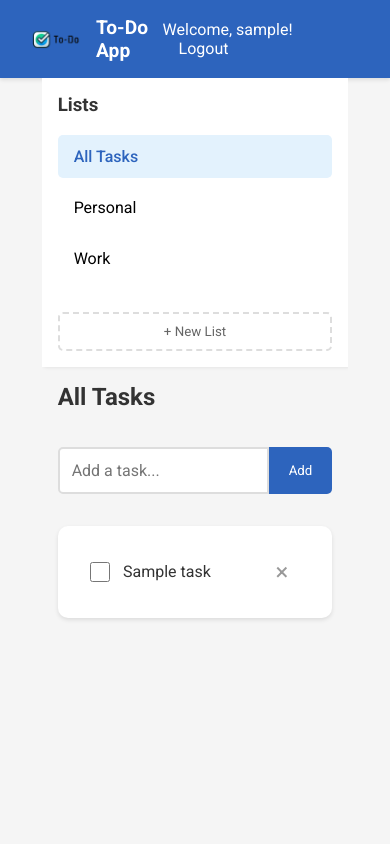
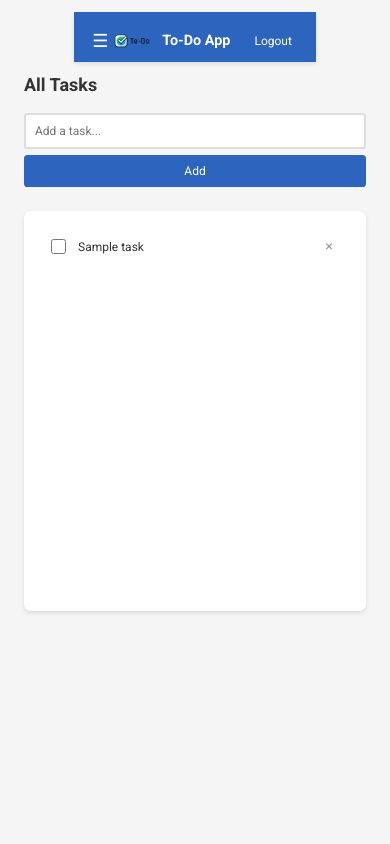
Before and after one commit to Ishaan-Mishra01/Software-Engineering-AT3-To-Do-App_IM, a Flask app: template templates/home.html in a window 390 px wide. Run offline with Flask 3, Linux system fonts and the light colour scheme; the template is opened without the code that fills it: most values are stand-ins (such as "Sample title", 1, 10 or a date in 2020).

Commit message:
Fix CSS scaling issues and improve responsive design
- Add CSS variables for consistent theming and sizing
- Replace fixed units with responsive rem and viewport units
- Implement mobile-friendly hamburger menu with sidebar toggle
- Fix dashboard layout to properly fill available space
- Add comprehensive media queries for all device sizes
- Improve form styling with better touch targets
- Update README with detailed project documentation
- Fix login page display issues and route handling
- Add hover states and smooth transitions throughout

Co-Authored-By: Claude <noreply@anthropic.com>

```diff
--- a/app/routes.py
+++ b/app/routes.py
@@ -8,6 +8,12 @@ from app.models import load_data, save_data
 main = Blueprint('main', __name__)
 
 @main.route('/')
+def index():
+    if 'user' not in session:
+        return redirect(url_for('main.login'))
+    return redirect(url_for('main.home'))
+
+@main.route('/home')
 def home():
     if 'user' not in session:
         return redirect(url_for('main.login'))
--- a/static/css/base.css
+++ b/static/css/base.css
@@ -6,37 +6,81 @@
     padding: 0;
 }
 
+/* Root variables for consistent scaling */
+:root {
+    --base-font-size: 16px;
+    --header-height: 60px;
+    --sidebar-width: 250px;
+    --primary-color: #2D64BD;
+    --primary-hover: #4477c8;
+    --text-dark: #333;
+    --text-light: #666;
+    --border-color: #ddd;
+    --shadow: 0 2px 4px rgba(0, 0, 0, 0.1);
+}
+
+/* Responsive font sizing */
+html {
+    font-size: var(--base-font-size);
+}
+
+@media (max-width: 768px) {
+    html {
+        font-size: 14px;
+    }
+}
+
+@media (max-width: 480px) {
+    html {
+        font-size: 12px;
+    }
+}
+
 /* Login Page Styles */
 body {
     background: linear-gradient(#62d09b37, #4BA6E8);
-    height: 100vh;
+    min-height: 100vh;
     width: 100%;
     display: flex;
     justify-content: center;
     align-items: center;
+    padding: 1rem;
+    margin: 0;
 }
 
 .login-form-container {
     background-color: white;
-    border-radius: 15px;
+    border-radius: 1rem;
     box-shadow: 5px 5px 15px rgba(0, 0, 0, 0.15);
-    width: 50%;
-    max-width: 500px;
-    padding: 2em;
+    width: min(90%, 500px);
+    min-width: 300px;
+    padding: 2rem;
     display: flex;
     flex-direction: column;
     align-items: center;
     justify-content: center;
+    position: relative;
+    z-index: 10;
 }
 
 .login-form-container .logo {
-    width: 7em;
-    margin-bottom: 1em;
+    width: 7rem;
+    max-width: 120px;
+    height: auto;
+    margin-bottom: 1rem;
+    display: block;
+}
+
+/* Hide broken image icon */
+.login-form-container .logo:not([src]),
+.login-form-container .logo[src=""] {
+    display: none;
 }
 
 .login-form-container h2 {
-    color: #333;
-    margin-bottom: 1.5em;
+    color: var(--text-dark);
+    margin-bottom: 1.5rem;
+    font-size: 1.5rem;
 }
 
 .input-fields {
@@ -45,64 +89,74 @@ body {
 
 .input-field {
     width: 100%;
-    margin-bottom: 1em;
+    margin-bottom: 1rem;
 }
 
 .input-field label {
     display: block;
-    color: #555;
+    color: var(--text-light);
     font-weight: 500;
-    margin-bottom: 0.5em;
+    margin-bottom: 0.5rem;
+    font-size: 0.95rem;
 }
 
 .input-field input {
     width: 100%;
-    height: 3em;
-    border-radius: 8px;
-    padding: 1em;
-    border: 2px solid #ddd;
-    font-size: 1em;
+    min-height: 3rem;
+    border-radius: 0.5rem;
+    padding: 0.75rem 1rem;
+    border: 2px solid var(--border-color);
+    font-size: 1rem;
     transition: border-color 0.3s;
 }
 
 .input-field input:focus {
     outline: none;
-    border-color: #2D64BD;
+    border-color: var(--primary-color);
 }
 
 .submit-button {
-    height: 3em;
+    min-height: 3rem;
     width: 100%;
-    margin-top: 1em;
-    border-radius: 15px;
+    margin-top: 1rem;
+    border-radius: 1rem;
     border: none;
-    background-color: #2D64BD;
+    background-color: var(--primary-color);
     color: white;
-    font-size: 1em;
+    font-size: 1rem;
     font-weight: 500;
     cursor: pointer;
     transition: background-color 0.3s;
+    padding: 0.75rem;
 }
 
 .submit-button:hover {
-    background-color: #4477c8;
+    background-color: var(--primary-hover);
 }
 
 /* Home Page Styles */
 .home-body {
     background: #f5f5f5;
+    min-height: 100vh;
     height: 100vh;
     display: flex;
     flex-direction: column;
+    margin: 0;
+    overflow: hidden;
 }
 
 .header {
-    background-color: #2D64BD;
-    padding: 1em 2em;
+    background-color: var(--primary-color);
+    padding: 1rem 2rem;
+    height: var(--header-height);
+    min-height: var(--header-height);
     display: flex;
     justify-content: space-between;
     align-items: center;
-    box-shadow: 0 2px 4px rgba(0, 0, 0, 0.1);
+    box-shadow: var(--shadow);
+    flex-wrap: wrap;
+    gap: 1rem;
+    flex-shrink: 0;
 }
 
 .header-left {
@@ -111,20 +165,21 @@ body {
 }
 
 .header-left .logo {
-    width: 3em;
-    margin-right: 1em;
+    width: 3rem;
+    max-width: 50px;
+    margin-right: 1rem;
 }
 
 .header-left h1 {
     color: white;
-    font-size: 1.5em;
+    font-size: clamp(1.2rem, 3vw, 1.5rem);
 }
 
 .nav-link {
     color: white;
     text-decoration: none;
-    padding: 0.5em 1em;
-    border-radius: 5px;
+    padding: 0.5rem 1rem;
+    border-radius: 0.3rem;
     transition: background-color 0.3s;
 }
 
@@ -136,31 +191,40 @@ body {
     display: flex;
     flex: 1;
     overflow: hidden;
+    height: calc(100vh - var(--header-height));
+    width: 100%;
 }
 
 .sidebar {
-    width: 250px;
+    width: var(--sidebar-width);
+    min-width: var(--sidebar-width);
     background-color: white;
-    padding: 2em;
+    padding: 2rem;
     box-shadow: 2px 0 4px rgba(0, 0, 0, 0.1);
+    overflow-y: auto;
+    transition: transform 0.3s ease;
+    flex-shrink: 0;
+    height: 100%;
 }
 
 .sidebar h3 {
-    color: #333;
-    margin-bottom: 1em;
+    color: var(--text-dark);
+    margin-bottom: 1rem;
+    font-size: 1.2rem;
 }
 
 .todo-lists {
     list-style: none;
-    margin-bottom: 2em;
+    margin-bottom: 2rem;
 }
 
 .list-item {
-    padding: 0.75em 1em;
-    margin-bottom: 0.5em;
-    border-radius: 5px;
+    padding: 0.75rem 1rem;
+    margin-bottom: 0.5rem;
+    border-radius: 0.3rem;
     cursor: pointer;
     transition: background-color 0.3s;
+    font-size: 0.95rem;
 }
 
 .list-item:hover {
@@ -169,82 +233,103 @@ body {
 
 .list-item.active {
     background-color: #e3f2fd;
-    color: #2D64BD;
+    color: var(--primary-color);
     font-weight: 500;
 }
 
 .add-list-btn {
     width: 100%;
-    padding: 0.75em;
-    border: 2px dashed #ddd;
+    padding: 0.75rem;
+    border: 2px dashed var(--border-color);
     background-color: transparent;
-    border-radius: 5px;
-    color: #666;
+    border-radius: 0.3rem;
+    color: var(--text-light);
     cursor: pointer;
     transition: all 0.3s;
+    font-size: 0.95rem;
 }
 
 .add-list-btn:hover {
-    border-color: #2D64BD;
-    color: #2D64BD;
+    border-color: var(--primary-color);
+    color: var(--primary-color);
 }
 
 .todo-container {
     flex: 1;
-    padding: 2em;
+    padding: 2rem 3rem;
     overflow-y: auto;
+    min-width: 0;
+    height: 100%;
+    width: 100%;
+    max-width: 1200px;
+    margin: 0 auto;
 }
 
 .todo-container h2 {
-    color: #333;
-    margin-bottom: 1.5em;
+    color: var(--text-dark);
+    margin-bottom: 1.5rem;
+    font-size: clamp(1.5rem, 3vw, 2rem);
 }
 
 .add-task {
     display: flex;
-    margin-bottom: 2em;
+    margin-bottom: 2rem;
+    gap: 0.5rem;
+    width: 100%;
+    max-width: 800px;
 }
 
 .task-input {
     flex: 1;
-    padding: 0.75em;
-    border: 2px solid #ddd;
-    border-radius: 5px 0 0 5px;
-    font-size: 1em;
+    padding: 0.75rem;
+    border: 2px solid var(--border-color);
+    border-radius: 0.3rem;
+    font-size: 1rem;
     transition: border-color 0.3s;
+    min-width: 0;
 }
 
 .task-input:focus {
     outline: none;
-    border-color: #2D64BD;
+    border-color: var(--primary-color);
 }
 
 .add-task-btn {
-    padding: 0.75em 1.5em;
-    background-color: #2D64BD;
+    padding: 0.75rem 1.5rem;
+    background-color: var(--primary-color);
     color: white;
     border: none;
-    border-radius: 0 5px 5px 0;
+    border-radius: 0.3rem;
     cursor: pointer;
     transition: background-color 0.3s;
+    font-size: 1rem;
+    white-space: nowrap;
 }
 
 .add-task-btn:hover {
-    background-color: #4477c8;
+    background-color: var(--primary-hover);
 }
 
 .tasks {
     background-color: white;
-    border-radius: 10px;
-    padding: 1em;
-    box-shadow: 0 2px 4px rgba(0, 0, 0, 0.1);
+    border-radius: 0.6rem;
+    padding: 1.5rem;
+    box-shadow: var(--shadow);
+    min-height: 400px;
+    width: 100%;
 }
 
 .task-item {
     display: flex;
     align-items: center;
-    padding: 1em;
+    padding: 1rem 1.5rem;
     border-bottom: 1px solid #eee;
+    gap: 1rem;
+    transition: background-color 0.2s;
+}
+
+.task-item:hover {
+    background-color: #f8f9fa;
 }
 
 .task-item:last-child {
@@ -252,18 +337,20 @@ body {
 }
 
 .task-checkbox {
-    margin-right: 1em;
-    width: 20px;
-    height: 20px;
+    width: 1.25rem;
+    height: 1.25rem;
     cursor: pointer;
+    flex-shrink: 0;
 }
 
 .task-text {
     flex: 1;
-    color: #333;
+    color: var(--text-dark);
+    font-size: 1rem;
+    word-break: break-word;
 }
 
-.task-checkbox:checked + .task-text {
+.task-checkbox:checked ~ .task-text {
     text-decoration: line-through;
     color: #999;
 }
@@ -272,42 +359,159 @@ body {
     background-color: transparent;
     border: none;
     color: #999;
-    font-size: 1.5em;
+    font-size: 1.5rem;
     cursor: pointer;
-    padding: 0 0.5em;
+    padding: 0 0.5rem;
     transition: color 0.3s;
+    flex-shrink: 0;
 }
 
 .delete-task:hover {
     color: #ff4444;
 }
 
+/* Empty state */
+.empty-state {
+    text-align: center;
+    color: var(--text-light);
+    padding: 3rem;
+    font-size: 1.1rem;
+}
+
+/* Content wrapper for better spacing */
+.content-wrapper {
+    width: 100%;
+    max-width: 1400px;
+    margin: 0 auto;
+    height: 100%;
+}
+
 /* Responsive Design */
+
+/* Mobile menu toggle button (hidden by default) */
+.mobile-menu-toggle {
+    display: none;
+    background: none;
+    border: none;
+    color: white;
+    font-size: 1.5rem;
+    cursor: pointer;
+    padding: 0.5rem;
+}
+
+/* Tablet styles */
 @media (max-width: 768px) {
-    .login-form-container {
-        width: 90%;
+    :root {
+        --sidebar-width: 200px;
+    }
+
+    .header {
+        padding: 1rem;
+    }
+
+    .header-right span {
+        display: none;
     }
 
     .sidebar {
-        width: 200px;
+        position: fixed;
+        left: 0;
+        top: var(--header-height);
+        height: calc(100vh - var(--header-height));
+        transform: translateX(-100%);
+        z-index: 100;
     }
 
-    .header-left h1 {
-        font-size: 1.2em;
+    .sidebar.active {
+        transform: translateX(0);
+    }
+
+    .mobile-menu-toggle {
+        display: block;
+    }
+
+    .todo-container {
+        padding: 1.5rem;
+        max-width: none;
+    }
+
+    .add-task {
+        flex-wrap: wrap;
+    }
+
+    .add-task-btn {
+        width: 100%;
     }
 }
 
+/* Mobile styles */
 @media (max-width: 480px) {
+    :root {
+        --header-height: 50px;
+    }
+
+    .login-form-container {
+        padding: 1.5rem;
+    }
+
     .main-content {
         flex-direction: column;
     }
 
     .sidebar {
+        position: static;
+        transform: none;
         width: 100%;
-        padding: 1em;
+        padding: 1rem;
+        height: auto;
+        display: none;
+    }
+
+    .sidebar.active {
+        display: block;
     }
 
     .todo-container {
-        padding: 1em;
+        padding: 1rem;
+    }
+
+    .task-item {
+        padding: 0.75rem;
+    }
+
+    .delete-task {
+        font-size: 1.2rem;
     }
 }
+
+/* Small mobile styles */
+@media (max-width: 320px) {
+    .login-form-container h2 {
+        font-size: 1.2rem;
+    }
+
+    .input-field input {
+        min-height: 2.5rem;
+        padding: 0.5rem 0.75rem;
+    }
+
+    .submit-button {
+        min-height: 2.5rem;
+    }
+}
+
+/* Landscape mobile adjustments */
+@media (max-height: 500px) and (orientation: landscape) {
+    body {
+        padding: 0.5rem;
+    }
+
+    .login-form-container {
+        max-height: 90vh;
+        overflow-y: auto;
+    }
+
+    .header {
+        min-height: 50px;
+    }
+}
--- a/static/js/app.js
+++ b/static/js/app.js
@@ -1,3 +1,20 @@
+// Mobile menu toggle function
+function toggleSidebar() {
+    const sidebar = document.querySelector('.sidebar');
+    sidebar.classList.toggle('active');
+}
+
+// Close sidebar when clicking outside on mobile
+document.addEventListener('click', function(event) {
+    const sidebar = document.querySelector('.sidebar');
+    const menuToggle = document.querySelector('.mobile-menu-toggle');
+
+    if (window.innerWidth <= 768 && sidebar.classList.contains('active') &&
+        !sidebar.contains(event.target) && !menuToggle.contains(event.target)) {
+        sidebar.classList.remove('active');
+    }
+});
+
 document.addEventListener('DOMContentLoaded', function() {
     let currentList = 'All Tasks';
     let allTasks = [];
--- a/templates/home.html
+++ b/templates/home.html
@@ -12,6 +12,7 @@
 <body class="home-body">
     <div class="header">
         <div class="header-left">
+            <button class="mobile-menu-toggle" onclick="toggleSidebar()">☰</button>
             <img src="{{ url_for('static', filename='images/To-Do_App_Logo.png') }}" class="logo" alt="To-Do App Logo">
             <h1>To-Do App</h1>
         </div>
--- a/templates/login.html
+++ b/templates/login.html
@@ -33,7 +33,7 @@
                 <input type="submit" class="submit-button" value="Login / Register">
             </div>
         </form>
-        <p style="text-align: centre; margin-top: 1em; color: #666;">
+        <p style="text-align: center; margin-top: 1em; color: #666;">
             Existing users: Enter email and password<br>
             New users: Fill all fields to register
         </p>
```
Also changed, not shown: README.md.
